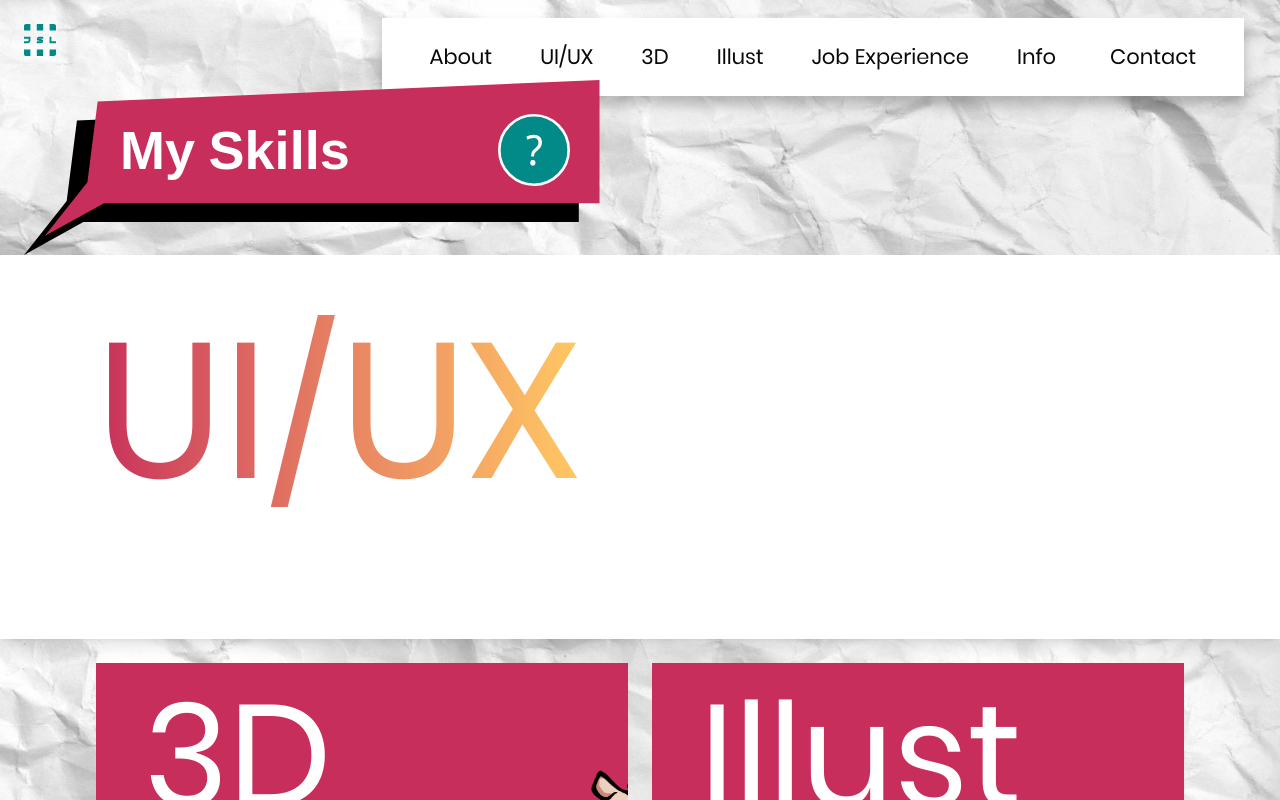
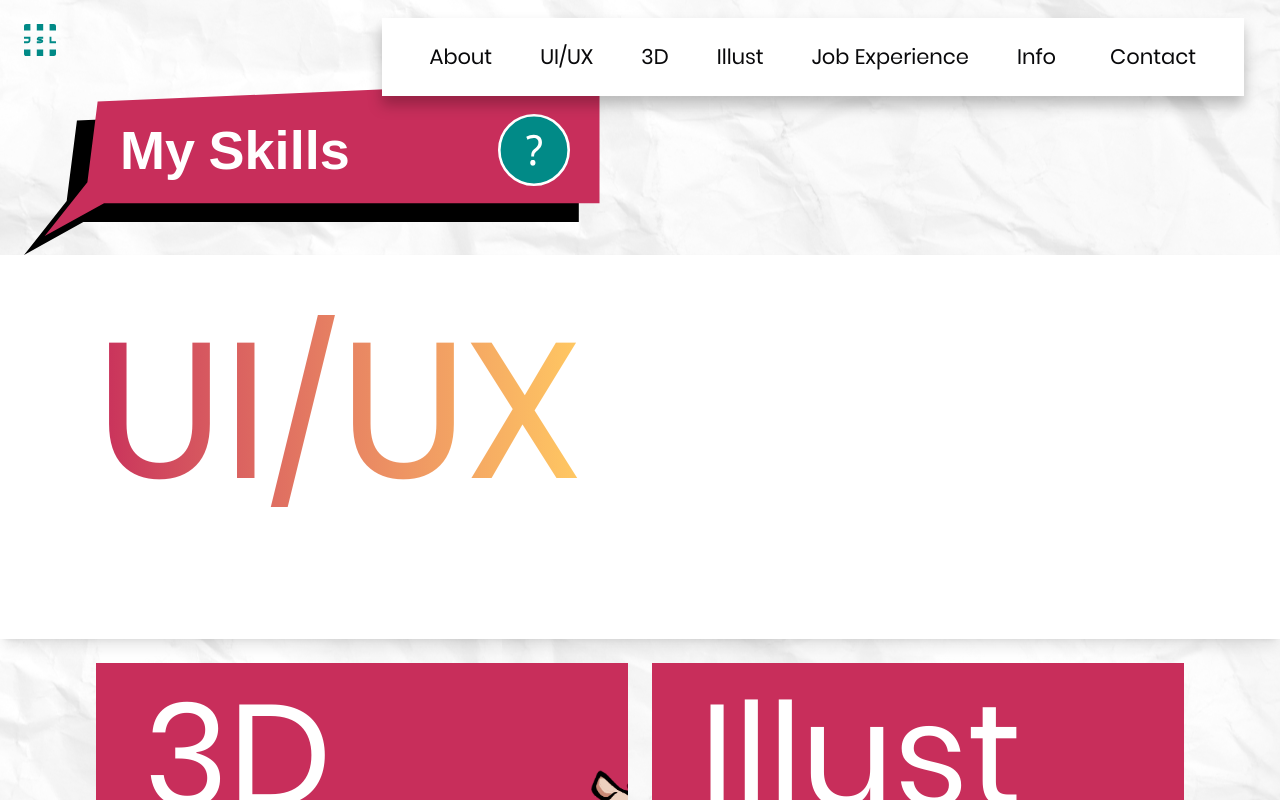
Before and after one commit to arai2077/doekimakura, a React (Vite) app: page / in a window 1280 px wide. Shown: the top 800 px of the page. Built offline with nearby package versions, Linux system fonts and the light colour scheme; a web font is replaced by a local one.

Commit message:
fixed small ui issues

```diff
--- a/src/App.tsx
+++ b/src/App.tsx
@@ -12,20 +12,22 @@ const App = () => {
   return (
     <div className="flex flex-col justify-between min-h-screen">
       <Navigation />
-      <MySkills />
-      <section id="uiux">
+      <section id="my-skills" className="mb-3xl">
+        <MySkills />
+      </section>
+      <section id="uiux" className="mb-3xl">
         <Uiux />
       </section>
-      <section id="3d">
+      <section id="3d" className="mb-3xl">
         <Portfolio3d />
       </section>
-      <section id="illust">
+      <section id="illust" className="mb-3xl">
         <Testimonies />
       </section>
-      <section id="job-experience">
+      <section id="job-experience" className="mb-3xl">
         <WorkExperience />
       </section>
-      <section id="info">
+      <section id="info" className="mb-3xl">
         <div>
           <Companies />
           <Contact />
--- a/src/components/sections/navigation/Navigation.tsx
+++ b/src/components/sections/navigation/Navigation.tsx
@@ -7,7 +7,7 @@ import { ICON_SIZE } from "@/components/common/icons/constants";
 
 export const Navigation: React.FC = () => {
   return (
-    <nav className="flex items-center justify-between p-4">
+    <nav className="flex items-center justify-between p-4 sticky top-0 z-50">
       <Icon name="union" size={ICON_SIZE.LARGE} />
       <Menubar />
     </nav>
--- a/src/index.css
+++ b/src/index.css
@@ -162,6 +162,16 @@
     @apply border-border outline-ring/50;
   }
   body {
-    @apply bg-[url(src/assets/images/bg-paper.svg)] bg-cover bg-center bg-no-repeat bg-fixed text-foreground;
+    @apply text-foreground;
+    position: relative;
+  }
+
+  body::before {
+    content: '';
+    position: fixed;
+    inset: 0;
+    background: url(src/assets/images/bg-paper.svg) center / cover no-repeat;
+    opacity: 0.3;
+    z-index: -1;
   }
 }
```
